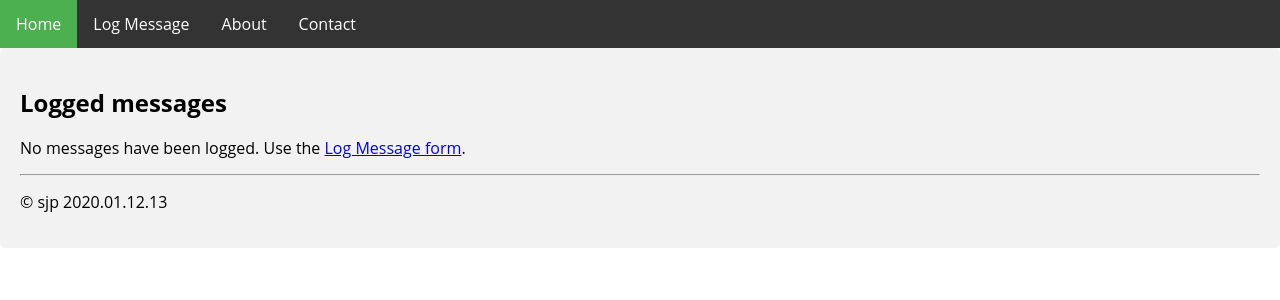
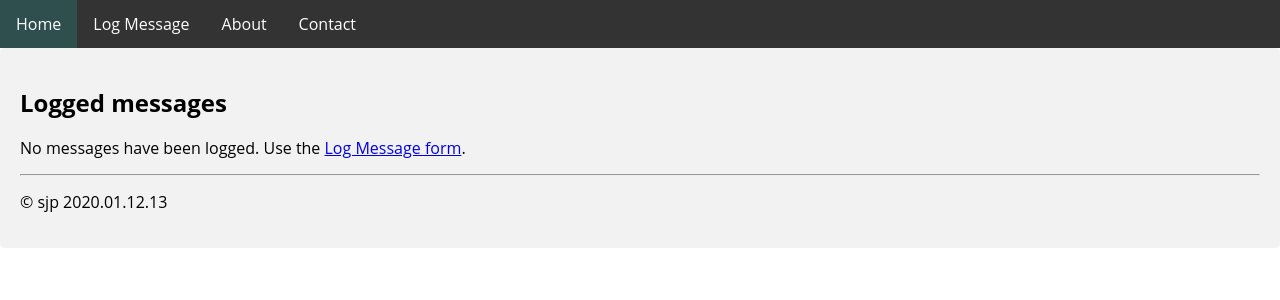
Before and after one commit to Pearcee/django-notes, a Django app: page / in a window 1280 px wide. Shown: the top 300 px of the page. Run offline with Django 3.2, Linux system fonts and the light colour scheme; data that the repository does not hold is empty.

Commit message:
01/14/2020 10:48:01

```diff
--- a/hello/static/hello/site.css
+++ b/hello/static/hello/site.css
@@ -181,7 +181,7 @@ input[type=text], select {
 
 
   body {margin: 0;}
-
+/* navbar */
 ul.topnav {
   list-style-type: none;
   margin: 0;
@@ -202,7 +202,7 @@ ul.topnav li a {
 
 ul.topnav li a:hover:not(.active) {background-color: #111;}
 
-ul.topnav li a.active {background-color: #4CAF50;}
+ul.topnav li a.active {background-color: darkslategrey;}
 
 ul.topnav li.right {float: right;}
 
@@ -210,3 +210,5 @@ ul.topnav li.right {float: right;}
   ul.topnav li.right,
   ul.topnav li {float: none;}
 }
+
+/*  */
--- a/hello/templates/hello/home.html
+++ b/hello/templates/hello/home.html
@@ -19,7 +19,7 @@
                 <tr>
                     <td data-label="Date ">{{ message.log_date | date:'d/m/y H:i:s' }}</td data-label="Message ">
                     <td data-label="Name ">Name</td data-label="Message ">
-                    <td data-label="Message ">{{ message.message }}</td data-label="Message ">
+                    <td data-label="Message ">{{ message.message | ljust:"10"}}</td data-label="Message ">
                 </tr>
             {% endfor %}
             </tbody>
```
